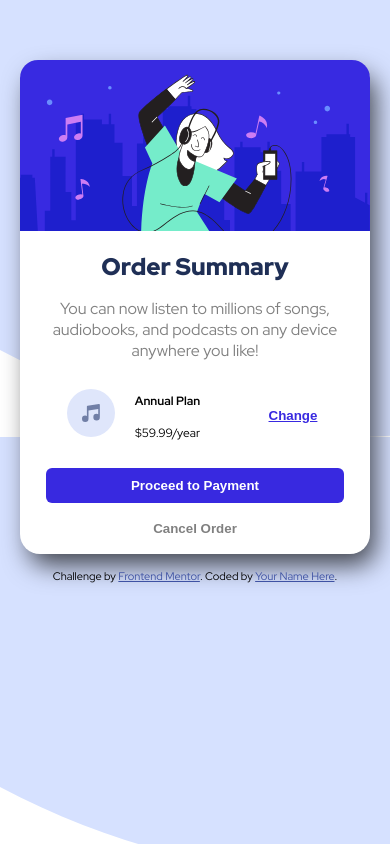
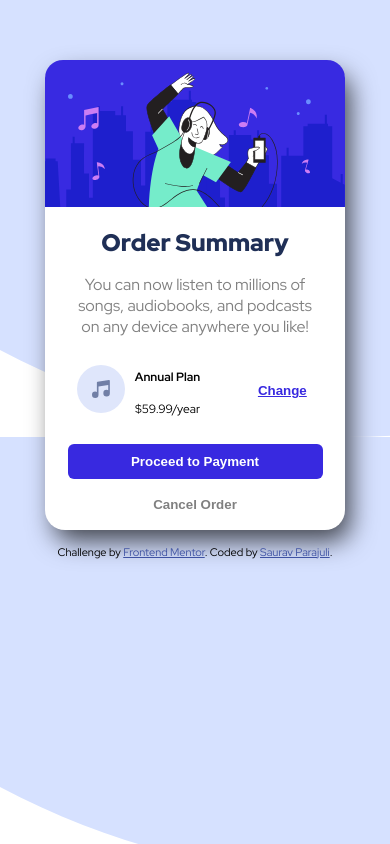
Before and after one commit to sauravparajuli/streaming-service-payment, a plain HTML site: page index.html in a window 390 px wide. Drawn offline with Linux system fonts and the light colour scheme.

Commit message:
changed the look for mobile devices

```diff
--- a/index.html
+++ b/index.html
@@ -45,7 +45,7 @@
   </div>
   <div class="attribution">
     Challenge by <a href="https://www.frontendmentor.io?ref=challenge" target="_blank">Frontend Mentor</a>.
-    Coded by <a href="#">Your Name Here</a>.
+    Coded by <a href="https://github.com/sauravparajuli">Saurav Parajuli</a>.
   </div>
 </body>
 </html>
--- a/styles.css
+++ b/styles.css
@@ -117,7 +117,7 @@ body{
     .main-thing{
         border-radius: 20px;
         text-align: center;
-        width: 350px;
+        width: 300px;
         margin: auto;
         margin-top: 60px;
     }
@@ -126,6 +126,9 @@ body{
         width: 85%;
     }
 
+    .first-btn .second-btn{
+        padding: 15px 15px;
+    }
 
 
 
```
